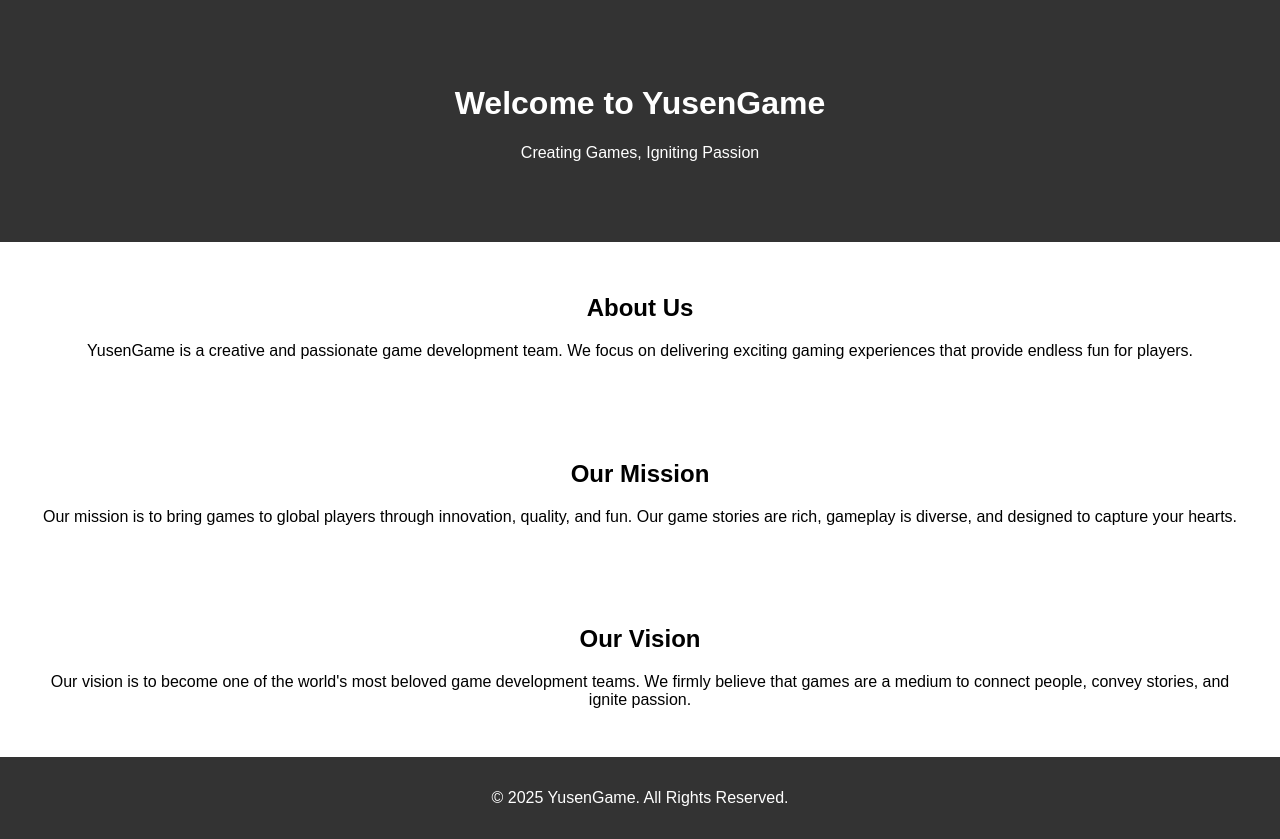
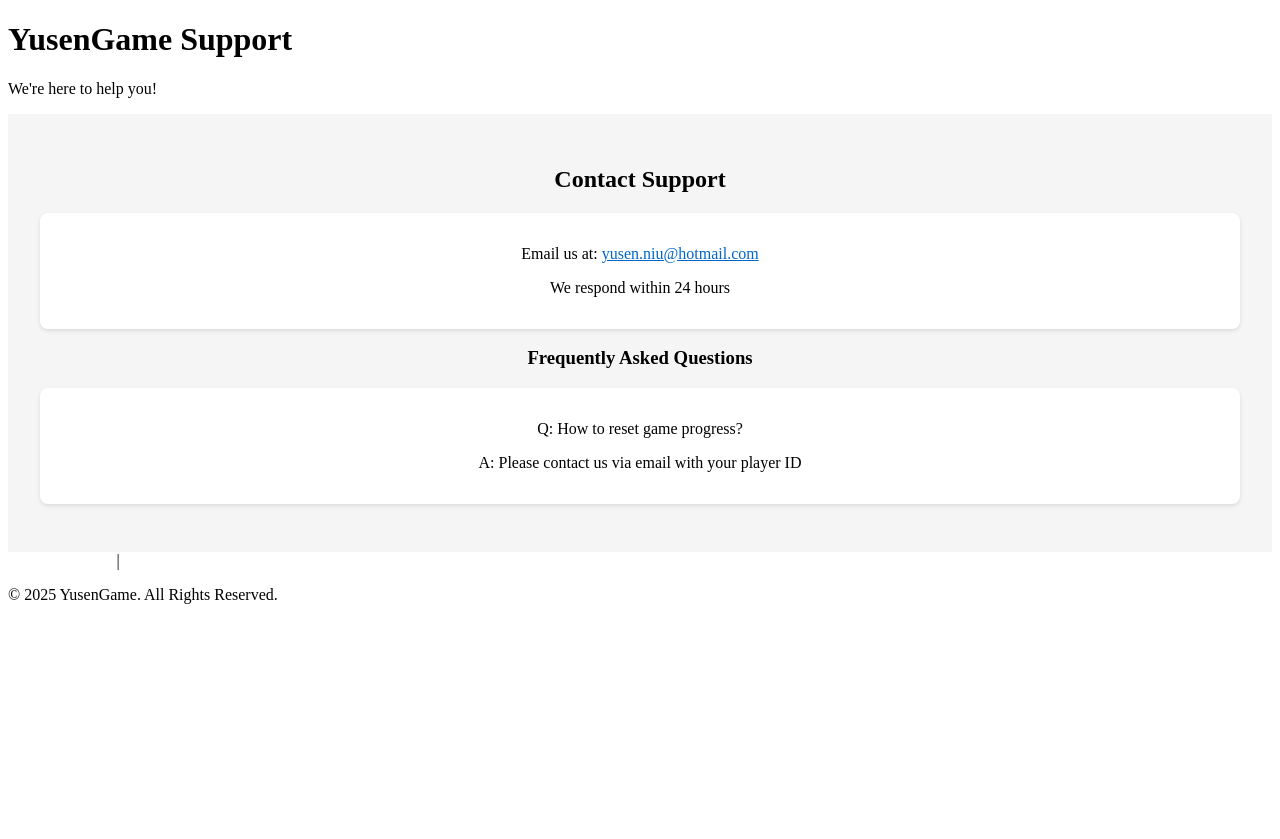
Before and after one commit to ambergame2105/ambergame2105.github.io, a plain HTML site: page index.html in a window 1280 px wide. After the commit the page ends 800 px from the top, so only its background shows below. Drawn offline with Linux system fonts and the light colour scheme.

Commit message:
Add files via upload

```diff
--- a/index.html
+++ b/index.html
@@ -3,59 +3,58 @@
 <head>
     <meta charset="UTF-8">
     <meta name="viewport" content="width=device-width, initial-scale=1.0">
-    <title>YusenGame - Home</title>
+    <title>YusenGame - Support</title> <!-- 修改标题强调支持页面 -->
     <style>
-        /* Add your CSS styles here */
-        body {
-            font-family: Arial, sans-serif;
-            margin: 0;
-            padding: 0;
-        }
-        header {
-            background-color: #333;
-            color: #fff;
-            text-align: center;
-            padding: 4em 0;
-        }
-        section {
+        /* 新增支持版块样式 */
+        .support-section {
+            background-color: #f5f5f5;
             padding: 2em;
             text-align: center;
         }
-        footer {
-            background-color: #333;
-            color: #fff;
-            text-align: center;
+        .contact-info {
+            margin: 1em 0;
             padding: 1em;
+            background-color: white;
+            border-radius: 8px;
+            box-shadow: 0 2px 4px rgba(0,0,0,0.1);
         }
+        /* 其他原有样式保持不变 */
     </style>
 </head>
-<!-- Google tag (gtag.js) -->
-<script async src="https://www.googletagmanager.com/gtag/js?id=AW-11397557123"></script>
-<script>
-  window.dataLayer = window.dataLayer || [];
-  function gtag(){dataLayer.push(arguments);}
-  gtag('js', new Date());
 
-  gtag('config', 'AW-11397557123');
-</script>
 <body>
     <header>
-        <h1>Welcome to YusenGame</h1>
-        <p>Creating Games, Igniting Passion</p>
+        <h1>YusenGame Support</h1> <!-- 修改标题强调支持 -->
+        <p>We're here to help you!</p>
     </header>
-    <section>
-        <h2>About Us</h2>
-        <p>YusenGame is a creative and passionate game development team. We focus on delivering exciting gaming experiences that provide endless fun for players.</p>
+
+    <!-- 新增支持信息版块 -->
+    <section class="support-section">
+        <h2>Contact Support</h2>
+        <div class="contact-info">
+            <p>Email us at:
+                <a href="mailto:yusen.niu@hotmail.com" style="color: #0066cc;">
+                    yusen.niu@hotmail.com
+                </a>
+            </p>
+            <p>We respond within 24 hours</p>
+        </div>
+
+        <h3>Frequently Asked Questions</h3>
+        <div class="contact-info">
+            <p>Q: How to reset game progress?</p>
+            <p>A: Please contact us via email with your player ID</p>
+        </div>
     </section>
-    <section>
-        <h2>Our Mission</h2>
-        <p>Our mission is to bring games to global players through innovation, quality, and fun. Our game stories are rich, gameplay is diverse, and designed to capture your hearts.</p>
-    </section>
-    <section>
-        <h2>Our Vision</h2>
-        <p>Our vision is to become one of the world's most beloved game development teams. We firmly believe that games are a medium to connect people, convey stories, and ignite passion.</p>
-    </section>
+
+    <!-- 原有其他版块保持不变 -->
+
     <footer>
+        <!-- 在页脚添加额外联系信息 -->
+        <div style="margin-bottom: 1em;">
+            <a href="#support" style="color: white; text-decoration: underline;">Contact Support</a> |
+            <a href="/privacy" style="color: white; text-decoration: underline;">Privacy Policy</a>
+        </div>
         <p>&copy; 2025 YusenGame. All Rights Reserved.</p>
     </footer>
 </body>
```
